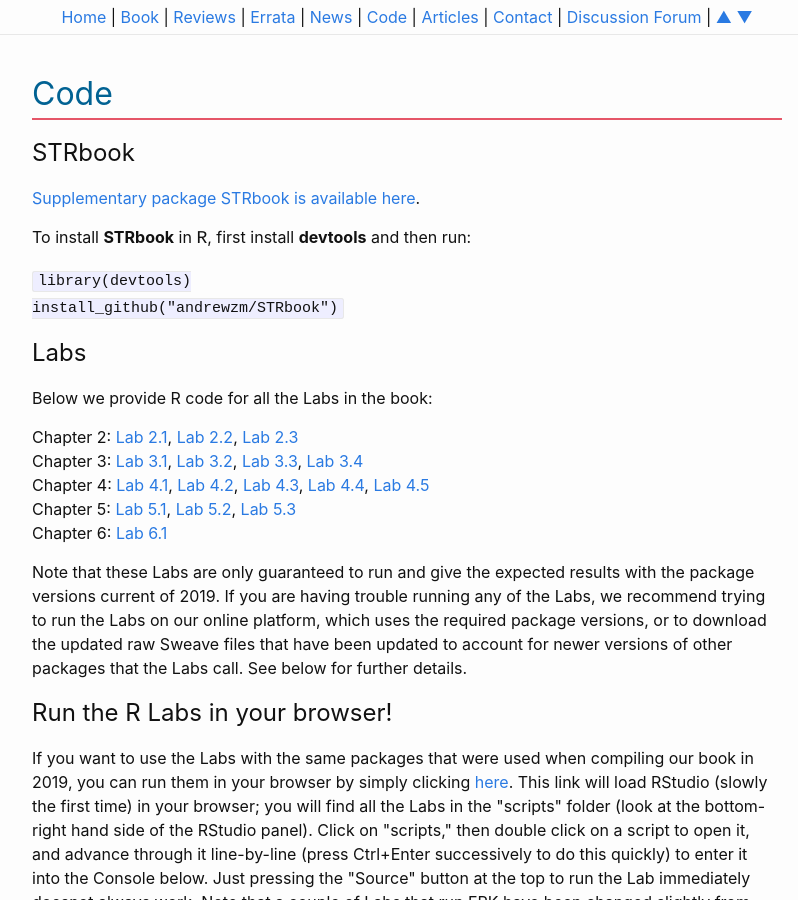
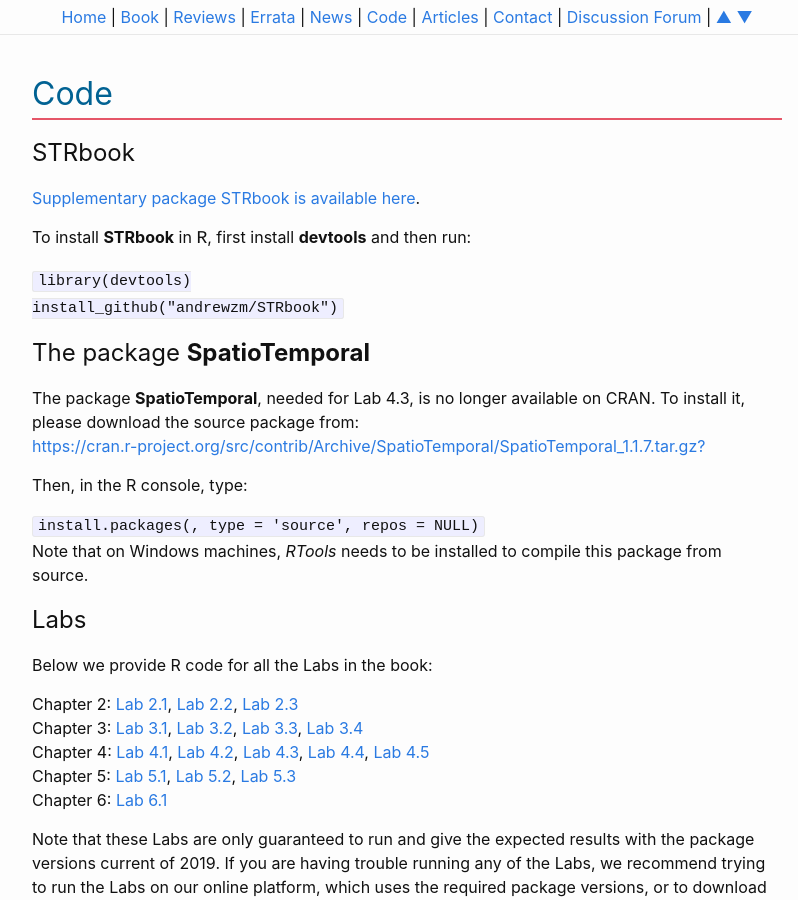
Before and after one commit to andrewzm/STRbook, a Jekyll site: the page built from docs/code.md, in a window 1280 px wide and 900 px high. Shown: the whole window, without its empty margins (238-1036 px from the left). Built offline with Jekyll 4.4.1, drawn with Linux system fonts in a browser that asks for light colours.

Commit message:
Update code.html

```diff
--- a/docs/_layouts/code.html
+++ b/docs/_layouts/code.html
@@ -16,6 +16,17 @@
     library(devtools)<br />
     install_github("andrewzm/STRbook")
   </code>
+
+<h2>The package <b>SpatioTemporal</b></h2>
+
+  <p>The package <b>SpatioTemporal</b>, needed for Lab 4.3, is no longer available on CRAN. To install it, please download the source package from: <br />
+  <a href="https://cran.r-project.org/src/contrib/Archive/SpatioTemporal/SpatioTemporal_1.1.7.tar.gz?" target="_blank">https://cran.r-project.org/src/contrib/Archive/SpatioTemporal/SpatioTemporal_1.1.7.tar.gz?</a>
+  </p>
+  <p>Then, in the R console, type:</p>
+  <code>
+    install.packages(<path to downloaded package>, type = 'source', repos = NULL)
+  </code>
+  <p>Note that on Windows machines, <i>RTools</i> needs to be installed to compile this package from source.</p>
 
 <h2>Labs</h2>
 
```
Lines whose indentation alone changed are shown as unchanged.
